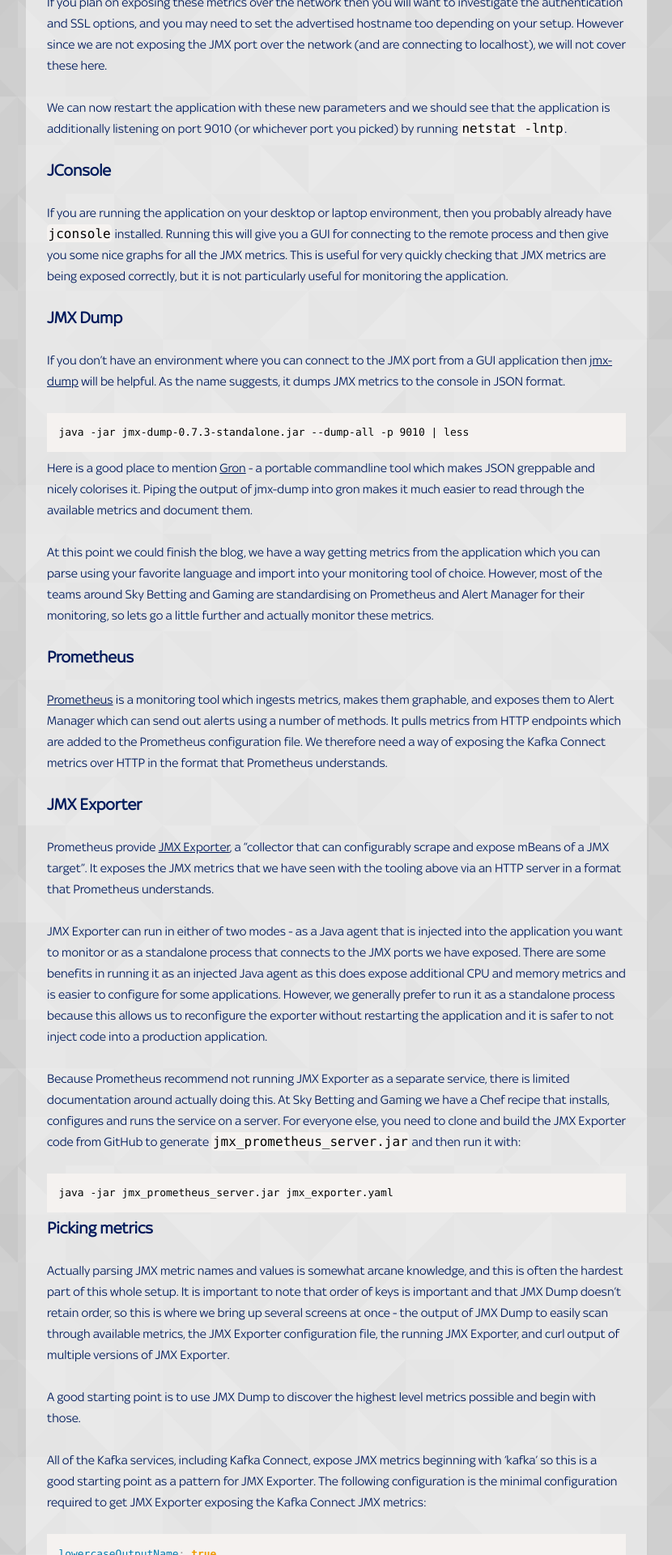
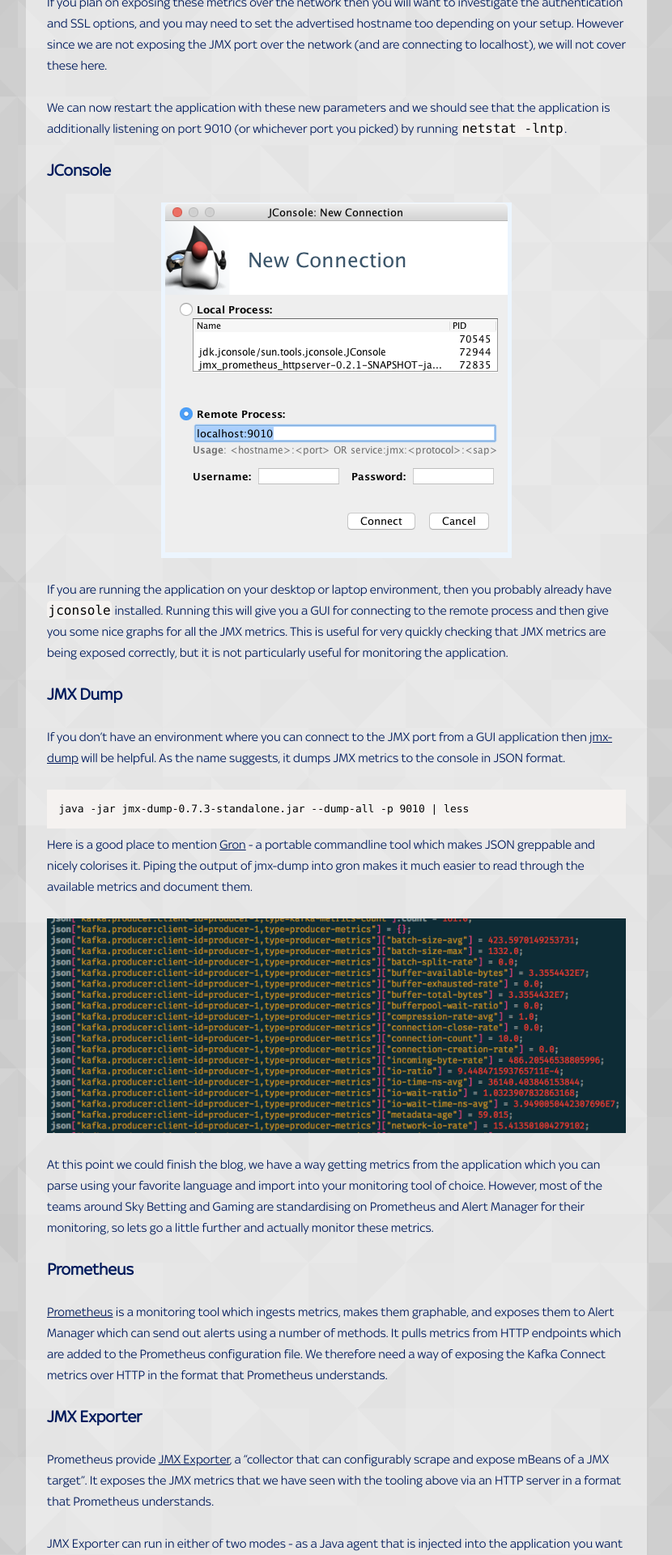
Before and after one commit to skybet/skybet.github.io, a Jekyll site: the page built from _posts/2018-05-26-jmx-metrics-kafka-connect.md, in a window 1280 px wide. Shown: the part 1320-3240 px from the top of the page at 81% size, without its empty margins (18-848 px from the left). Built offline with Jekyll 4.4.1, drawn with Linux system fonts in a browser that asks for light colours; nearby versions of some CDN libraries; some web fonts are replaced; comment, search, counter and statistics services are not loaded.

Commit message:
add some images

````diff
--- a/_posts/2018-05-26-jmx-metrics-kafka-connect.md
+++ b/_posts/2018-05-26-jmx-metrics-kafka-connect.md
@@ -33,6 +33,8 @@
 
 ### JConsole
 
+![jconsole](/images/jmx-metrics-kafka-connect/jconsole.png)
+
 If you are running the application on your desktop or laptop environment, then you probably already have `jconsole` installed.  Running this will give you a GUI for connecting to the remote process and then give you some nice graphs for all the JMX metrics.  This is useful for very quickly checking that JMX metrics are being exposed correctly, but it is not particularly useful for monitoring the application.
 
 ### JMX Dump
@@ -44,6 +46,8 @@
 ```
 
 Here is a good place to mention [Gron](https://github.com/tomnomnom/gron) - a portable commandline tool which makes JSON greppable and nicely colorises it.  Piping the output of jmx-dump into gron makes it much easier to read through the available metrics and document them.
+
+![gron output](/images/jmx-metrics-kafka-connect/jmxdump.png)
 
 At this point we could finish the blog, we have a way getting metrics from the application which you can parse using your favorite language and import into your monitoring tool of choice.  However, most of the teams around Sky Betting and Gaming are standardising on Prometheus and Alert Manager for their monitoring, so lets go a little further and actually monitor these metrics.
 
````
Also changed, not shown: images/jmx-metrics-kafka-connect/jconsole.png (added), images/jmx-metrics-kafka-connect/jmxdump.png (added).
